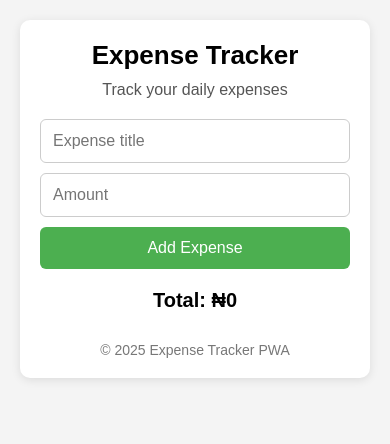
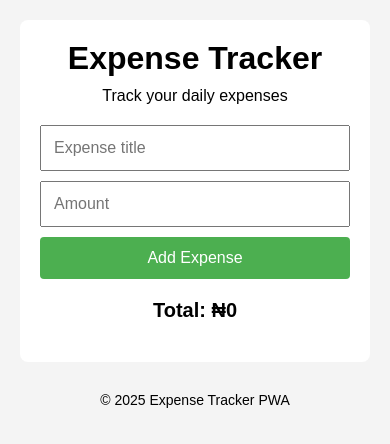
Before and after one commit to oforbiggys-creator/expense-tracker-pwa, a plain HTML site: page index.html in a window 390 px wide. Drawn offline with Linux system fonts and the light colour scheme.

Commit message:
Fix expense add functionality and mobile layout

```diff
--- a/index.html
+++ b/index.html
@@ -3,197 +3,68 @@
 <head>
   <meta charset="UTF-8" />
   <meta name="viewport" content="width=device-width, initial-scale=1.0" />
-  <meta name="theme-color" content="#4CAF50" />
-  <title>Expense Tracker</title>
 
-  <!-- PWA Manifest -->
-  <link rel="manifest" href="manifest.json" />
+  <title>Expense Tracker PWA</title>
 
-  <!-- Favicon / Icons -->
-  <link rel="icon" type="image/png" href="icons/icon-192x192.png">
+  <!-- PWA -->
+  <link rel="manifest" href="manifest.json">
+  <meta name="theme-color" content="#4CAF50">
+
+  <!-- Icons -->
+  <link rel="icon" href="icons/icon-192.png">
+  <link rel="apple-touch-icon" href="icons/icon-192.png">
 
   <!-- CSS -->
-  <style>
-    * {
-      box-sizing: border-box;
-      margin: 0;
-      padding: 0;
-      font-family: Arial, sans-serif;
-    }
-
-    body {
-      background: #f4f4f4;
-      padding: 20px;
-      display: flex;
-      justify-content: center;
-    }
-
-    .container {
-      width: 100%;
-      max-width: 480px;
-      background: #fff;
-      padding: 20px;
-      border-radius: 10px;
-      box-shadow: 0 2px 10px rgba(0, 0, 0, 0.1);
-    }
-
-    h1 {
-      text-align: center;
-      margin-bottom: 10px;
-      font-size: 26px;
-    }
-
-    p {
-      text-align: center;
-      margin-bottom: 20px;
-      font-size: 16px;
-      color: #555;
-    }
-
-    .form {
-      display: flex;
-      flex-direction: column;
-      gap: 10px;
-      margin-bottom: 20px;
-    }
-
-    input {
-      width: 100%;
-      padding: 12px;
-      font-size: 16px;
-      border: 1px solid #ccc;
-      border-radius: 6px;
-    }
-
-    button {
-      width: 100%;
-      padding: 12px;
-      font-size: 16px;
-      background: #4CAF50;
-      color: white;
-      border: none;
-      border-radius: 6px;
-      cursor: pointer;
-      transition: background 0.3s;
-    }
-
-    button:hover {
-      background: #43a047;
-    }
-
-    ul {
-      list-style: none;
-      margin-top: 10px;
-    }
-
-    li {
-      display: flex;
-      justify-content: space-between;
-      align-items: center;
-      background: #f1f1f1;
-      padding: 10px;
-      margin-bottom: 8px;
-      border-radius: 6px;
-    }
-
-    .delete-btn {
-      background: red;
-      color: white;
-      border: none;
-      padding: 6px 10px;
-      border-radius: 6px;
-      cursor: pointer;
-    }
-
-    .delete-btn:hover {
-      opacity: 0.9;
-    }
-
-    .total {
-      margin-top: 15px;
-      font-size: 20px;
-      font-weight: bold;
-      text-align: center;
-    }
-
-    footer {
-      text-align: center;
-      margin-top: 30px;
-      font-size: 14px;
-      color: #777;
-    }
-  </style>
+  <link rel="stylesheet" href="style.css">
 </head>
 
 <body>
-  <div class="container">
+
+  <main class="container">
     <h1>Expense Tracker</h1>
-    <p>Track your daily expenses</p>
+    <p class="subtitle">Track your daily expenses</p>
 
     <div class="form">
-      <input id="title" type="text" placeholder="Expense title" />
-      <input id="amount" type="number" placeholder="Amount" />
-      <button onclick="addExpense()">Add Expense</button>
+      <input
+        type="text"
+        id="title"
+        placeholder="Expense title"
+        autocomplete="off"
+      >
+
+      <input
+        type="number"
+        id="amount"
+        placeholder="Amount"
+        inputmode="numeric"
+      >
+
+      <button id="addBtn">Add Expense</button>
     </div>
 
-    <div class="total">Total: ₦0</div>
+    <h2 class="total">Total: ₦0</h2>
+
     <ul id="list"></ul>
+  </main>
 
-    <footer>© 2025 Expense Tracker PWA</footer>
-  </div>
+  <footer>
+    © 2025 Expense Tracker PWA
+  </footer>
 
+  <!-- JavaScript -->
+  <script src="script.js" defer></script>
+
+  <!-- Service Worker -->
   <script>
-    // Expense Tracker Logic
-    let expenses = JSON.parse(localStorage.getItem("expenses")) || [];
-    const list = document.getElementById("list");
-    const totalDisplay = document.querySelector(".total");
-
-    function renderExpenses() {
-      list.innerHTML = "";
-      let total = 0;
-      expenses.forEach((expense, index) => {
-        const li = document.createElement("li");
-        li.innerHTML = \`
-          <span>\${expense.title} - ₦\${expense.amount}</span>
-          <button class="delete-btn" onclick="deleteExpense(\${index})">Delete</button>
-        \`;
-        list.appendChild(li);
-        total += expense.amount;
-      });
-      totalDisplay.textContent = \`Total: ₦\${total}\`;
-    }
-
-    function addExpense() {
-      const title = document.getElementById("title").value.trim();
-      const amount = parseFloat(document.getElementById("amount").value);
-
-      if (title && !isNaN(amount) && amount > 0) {
-        expenses.push({ title, amount });
-        localStorage.setItem("expenses", JSON.stringify(expenses));
-        renderExpenses();
-        document.getElementById("title").value = "";
-        document.getElementById("amount").value = "";
-      } else {
-        alert("Please enter valid details");
-      }
-    }
-
-    function deleteExpense(index) {
-      expenses.splice(index, 1);
-      localStorage.setItem("expenses", JSON.stringify(expenses));
-      renderExpenses();
-    }
-
-    renderExpenses();
-
-    // PWA Service Worker Registration
     if ("serviceWorker" in navigator) {
       window.addEventListener("load", () => {
-        navigator.serviceWorker.register("service-worker.js")
+        navigator.serviceWorker
+          .register("service-worker.js")
           .then(() => console.log("Service Worker Registered"))
-          .catch(err => console.log("SW registration failed: ", err));
+          .catch(err => console.error("SW Error:", err));
       });
     }
   </script>
+
 </body>
 </html>
```
